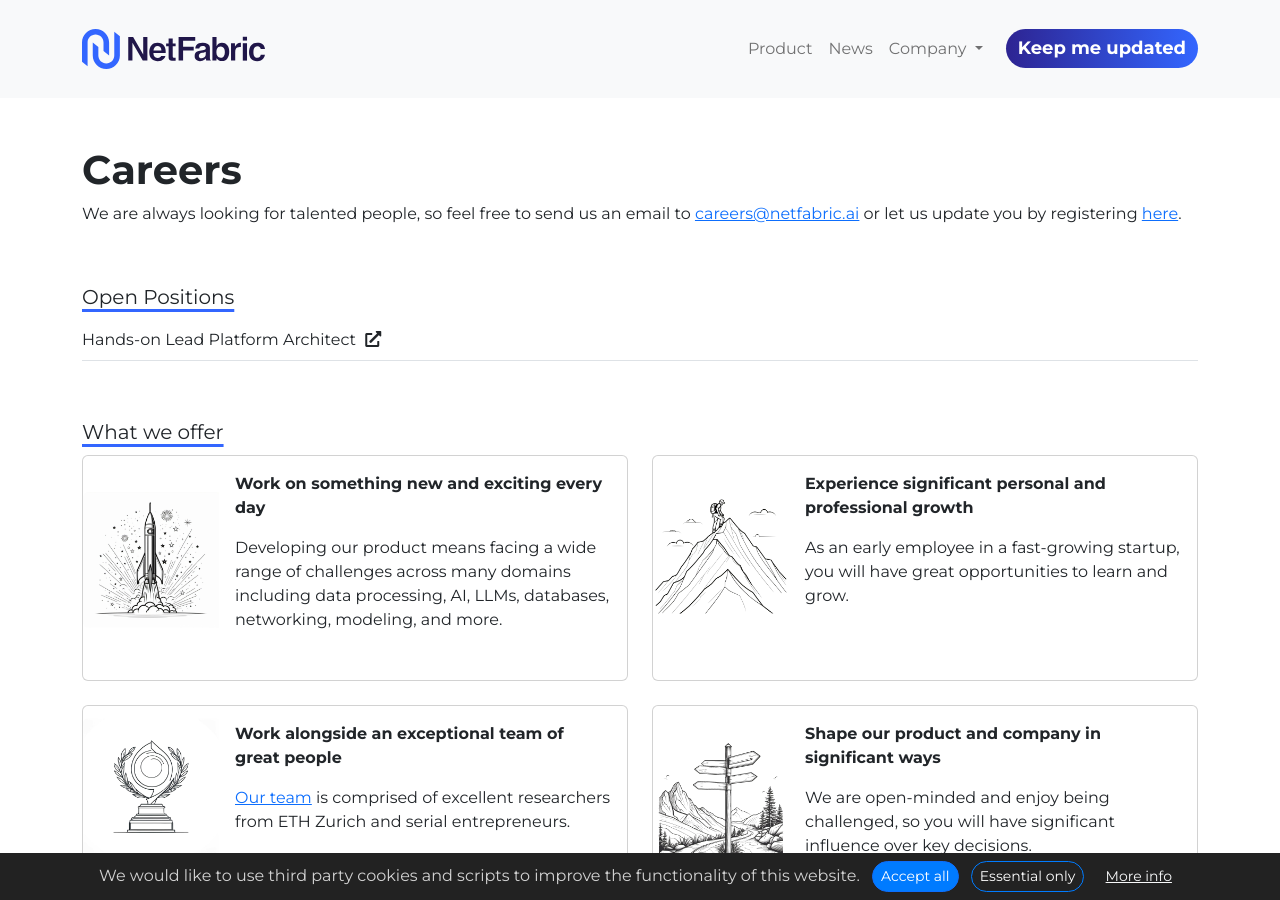
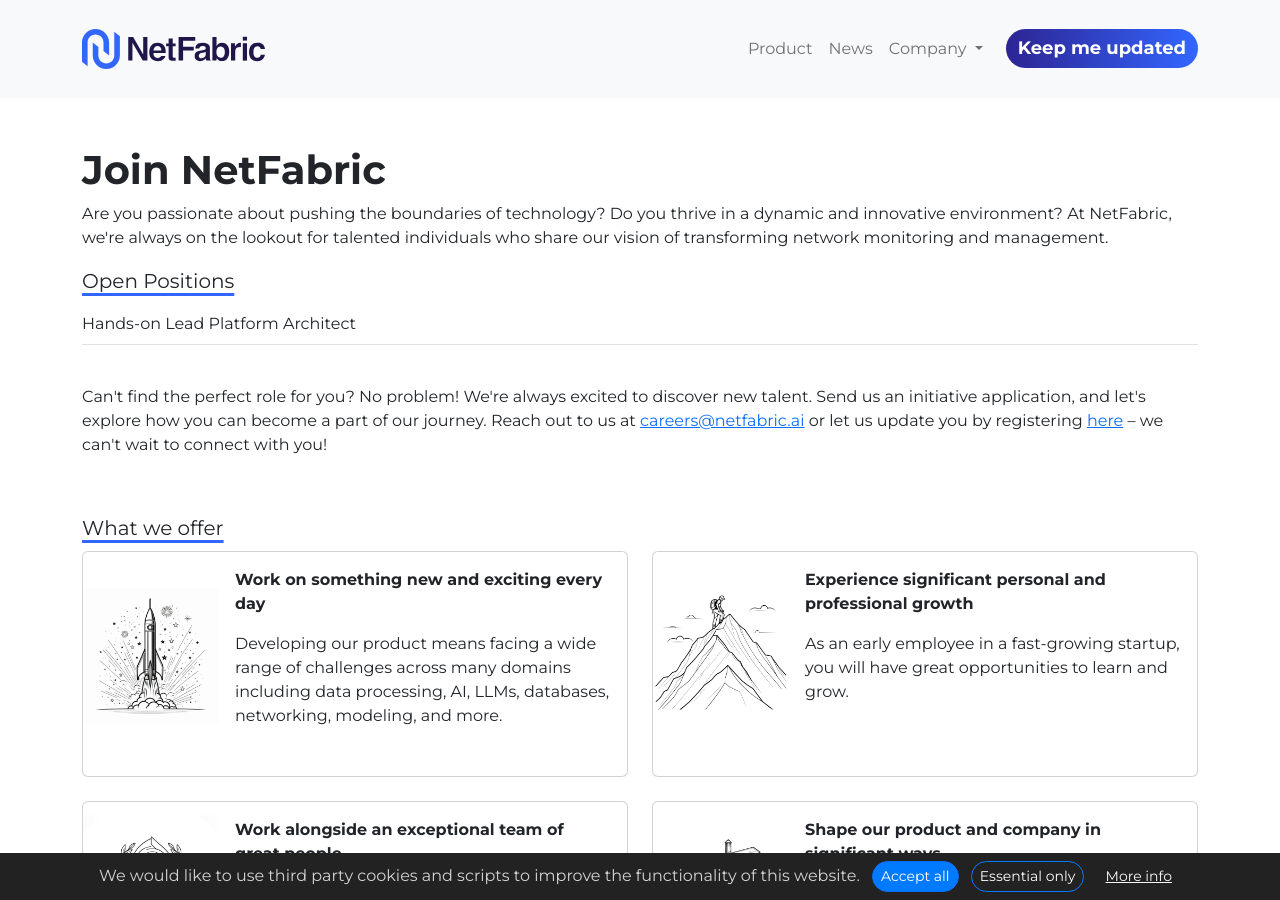
Before and after one commit to NetFabric-AI/NetFabric-AI.github.io, a Jekyll site: the page built from company/careers.html, in a window 1280 px wide and 900 px high. Built offline with Jekyll 4.4.1, drawn with Linux system fonts in a browser that asks for light colours.

Commit message:
Blog changes, Career Page changes

```diff
--- a/company/careers.html
+++ b/company/careers.html
@@ -1,6 +1,6 @@
 ---
 layout: default
-title: Careers
+title: Join NetFabric
 ---
 
 <style>
@@ -23,14 +23,7 @@
         margin-left: 5px; /* Add some space between the text and the icon */
     }
 </style>
-
-<p>
-    We are always looking for talented people, so feel free to send us an email
-    to
-    <mail to="careers" addBody="true"></mail> or let us update you by
-    registering <a href="{{ site.baseurl }}/contact">here</a>.<br>
-</p>
-<br>
+<p>Are you passionate about pushing the boundaries of technology? Do you thrive in a dynamic and innovative environment? At NetFabric, we're always on the lookout for talented individuals who share our vision of transforming network monitoring and management.</p>
 <p>
     <h3>Open Positions</h3>
     <table class="table job-table">
@@ -42,13 +35,15 @@
             {% endif %}
             {% for job in site.jobs %}
             <tr>
-                <td><a href="{{ job.link }}">{{ job.title }} <i class="link-icon fas fa-external-link-alt"></i></a></td>
+                <td><a href="{{ job.link }}">{{ job.title }}</a></td>
             </tr>
             {% endfor %}
         </tbody>
     </table>
 </p>
 <br>
+<p>Can't find the perfect role for you? No problem! We're always excited to discover new talent. Send us an initiative application, and let's explore how you can become a part of our journey. Reach out to us at <mail to="careers" addBody="true"></mail> or let us update you by registering <a href="{{ site.baseurl }}/contact">here</a> – we can't wait to connect with you!</p>
+</p><br>
 <p>
     <h3>What we offer</h3>
 
```
Also changed, not shown: _jobs/architect.md (+1 -1 lines), _people/Marlene.md (+1 -1 lines), _posts/2024-06-18-ethspinoff.md (+1 -1 lines), _posts/2024-07-01-ceosigplan.md (added, +18 -0 lines), company/careers/LeadArchitect.html (added, +20 -0 lines), assets/images/blog/Blog-Beni-award.jpg (added), assets/images/blog/BlogAwardSigplan.jpeg (added), 1 other file.
